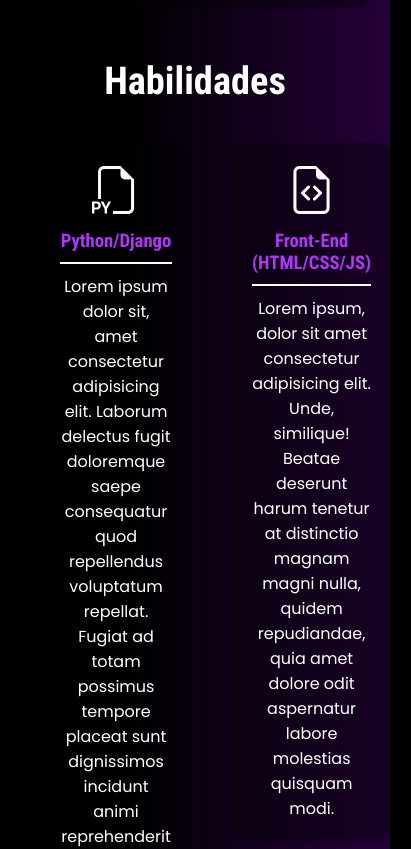
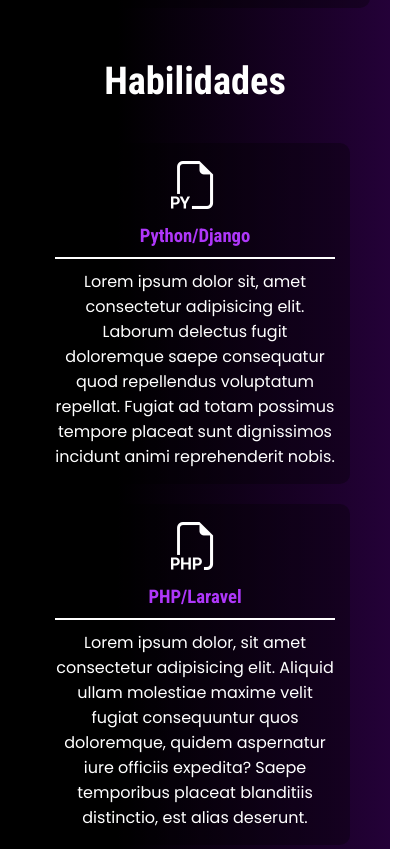
Before and after one commit to thi4g0-minerv4/portifolio-minerv4, a plain HTML site: page index.html in a window 390 px wide. Shown: the part 1420-2269 px from the top of the page, 411 px wide, since content can reach past the window. Drawn offline with nearby package versions, Linux system fonts and the light colour scheme; a web font is replaced by a local one.

Commit message:
media query skills

```diff
--- a/assets/css/main.css
+++ b/assets/css/main.css
@@ -139,3 +139,13 @@ main article.skills .skill > h3 {
     border-bottom: 2px solid white;
     margin: 10px 0px;
 }
+
+@media (max-width: 650px) {
+    main article.skills .skills-list{
+        font-size: 1em;
+        flex-direction: column;
+    }
+     main article.skills .skills-list .box {
+        padding: 15px;
+     }
+}
--- a/index.html
+++ b/index.html
@@ -47,7 +47,7 @@
                     </li>
 
                     <li class="skill box">
-                        <i class="bi bi-filetype-php" style="font-size: 48px;"></i>
+                        <img src="" alt=""><i class="bi bi-filetype-php" style="font-size: 48px;"></i></img>
                         <h3><span class="gradient-text">PHP/Laravel</span></h3>
                         <p>Lorem ipsum dolor, sit amet consectetur adipisicing elit. Aliquid ullam molestiae maxime velit fugiat consequuntur quos doloremque, quidem aspernatur iure officiis expedita? Saepe temporibus placeat blanditiis distinctio, est alias deserunt.</p>
                     </li>
```
